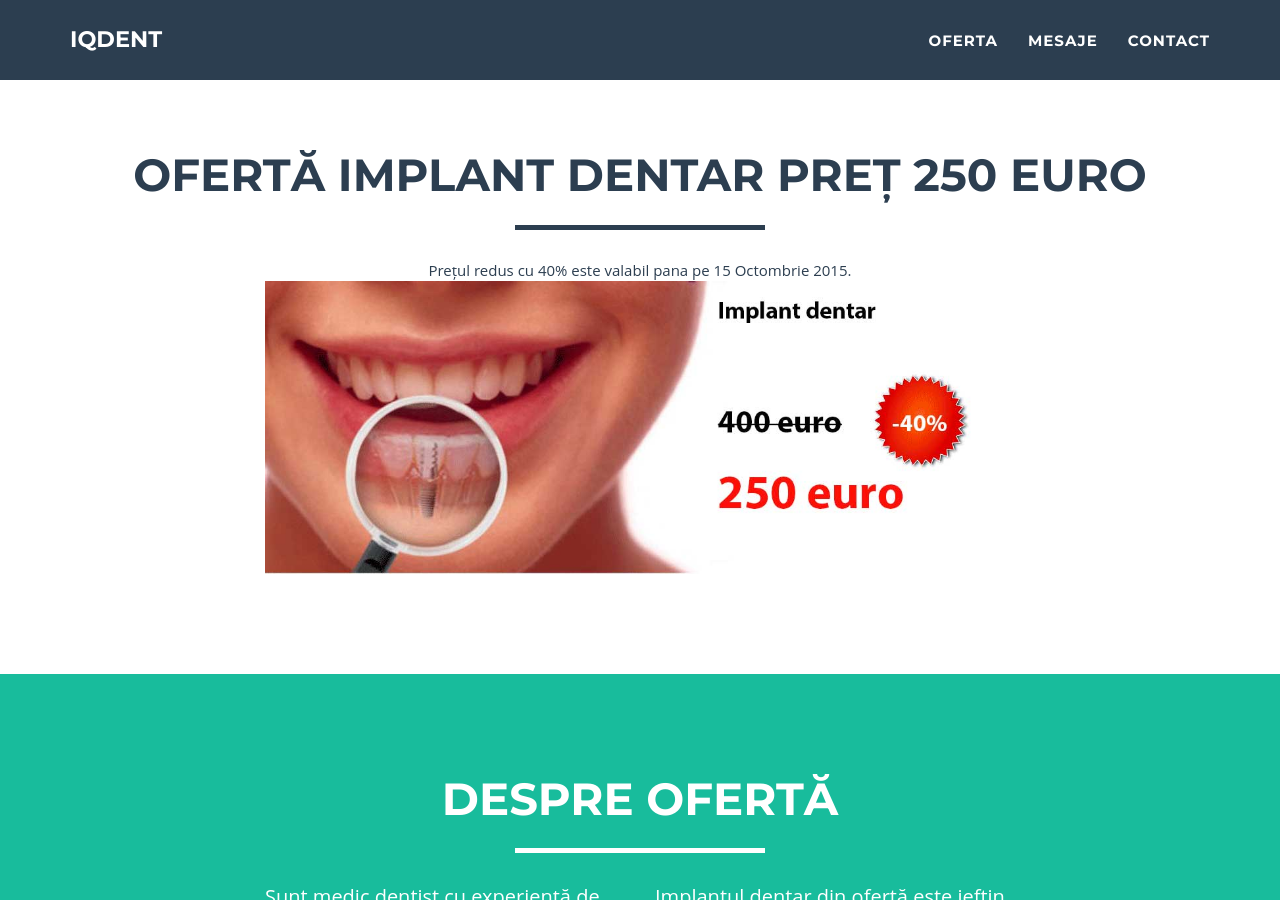
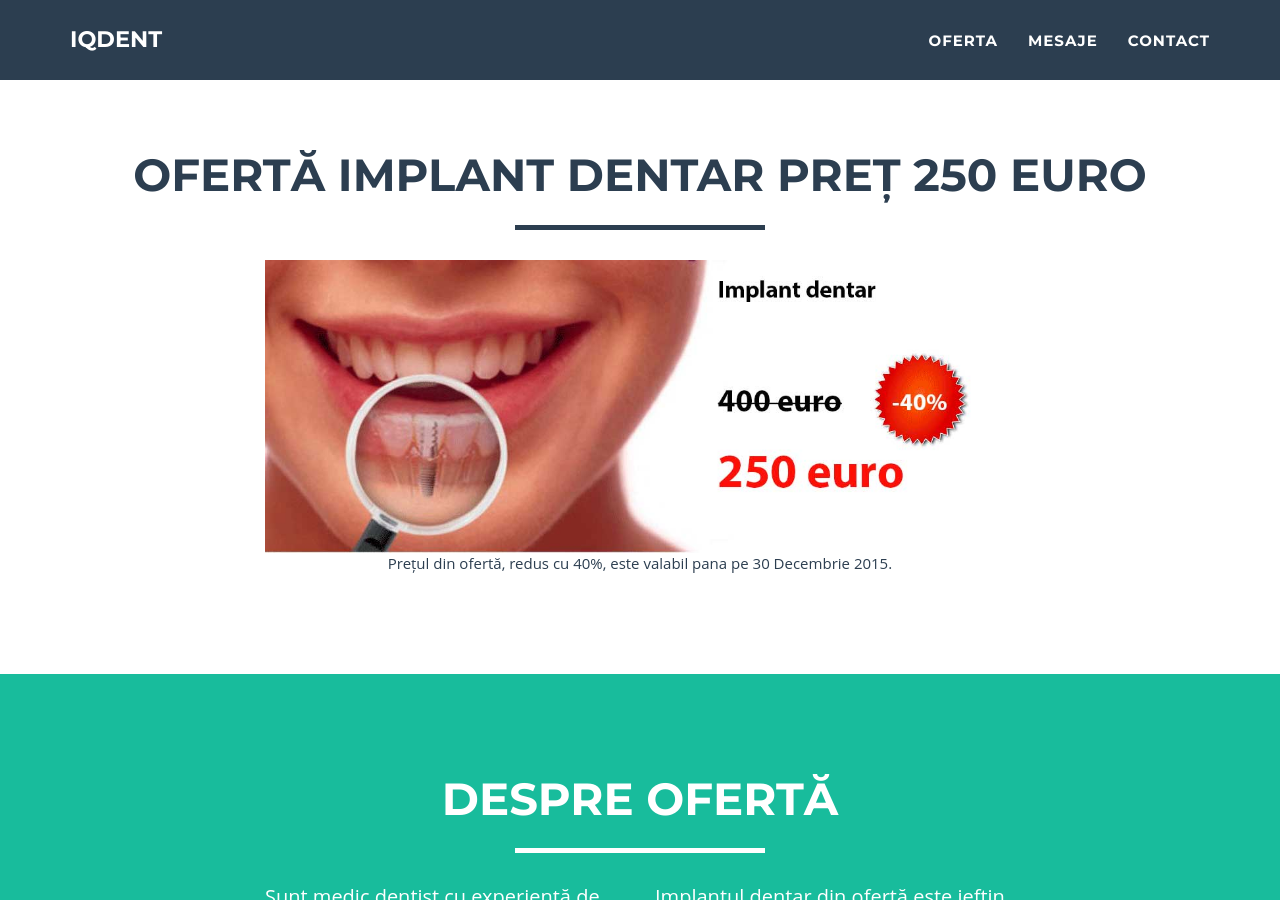
Before and after one commit to littledentgopo/offerdent, a Jekyll site: the page built from index.html, in a window 1280 px wide and 900 px high, scrolled down 901 px. Built offline with Jekyll 4.4.1, drawn with Linux system fonts in a browser that asks for light colours.

Commit message:
Update section-discount.html

```diff
--- a/_includes/section-discount.html
+++ b/_includes/section-discount.html
@@ -8,14 +8,16 @@
             </div>
             <div class="row">
 
-                <div class="col-lg-8 col-lg-offset-2 text-center">
-                    Prețul redus cu 40% este valabil pana pe 15 Octombrie 2015.
-                </div>
+
                 <div class="col-lg-8 col-lg-offset-2 text-center">
 
                     <img src="img/promo/implants-250.jpg" class="img-responsive" alt="">
 
                 </div>
+
+                 <div class="col-lg-8 col-lg-offset-2 text-center">
+                    Prețul din ofertă, redus cu 40%, este valabil pana pe 30 Decembrie 2015.
+                </div>
             </div>
         </div>
     </section>
```
